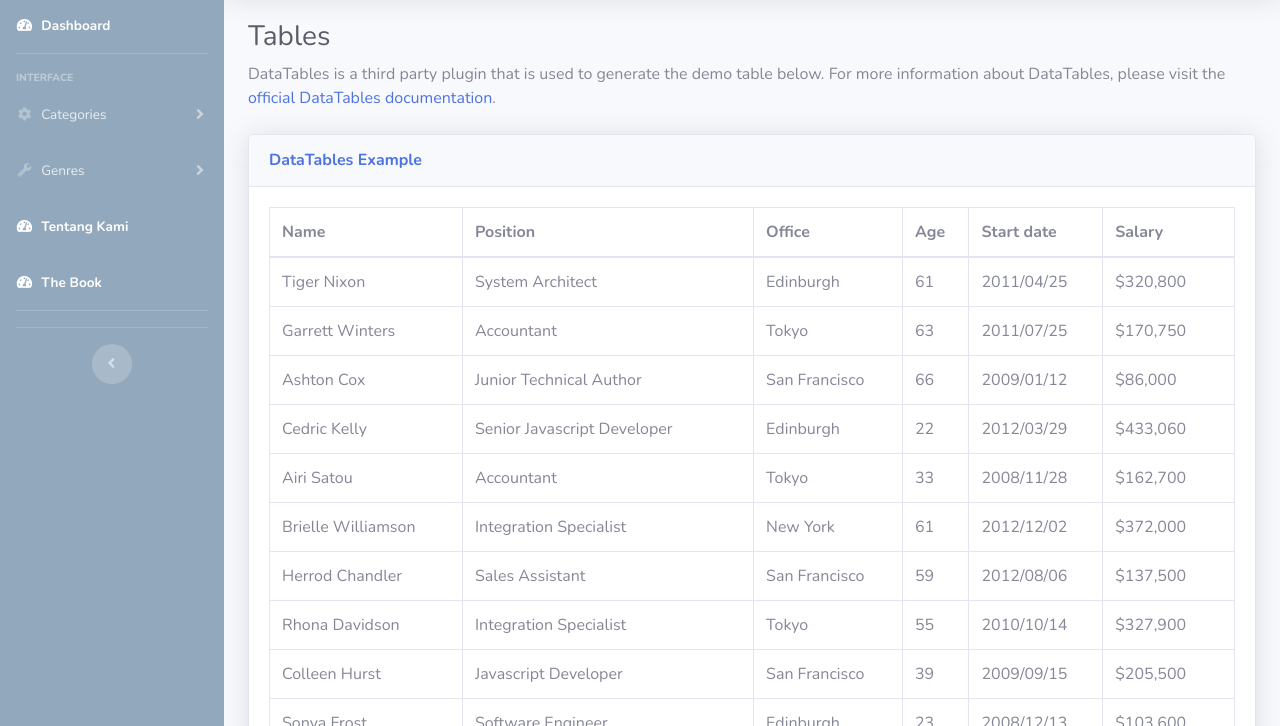
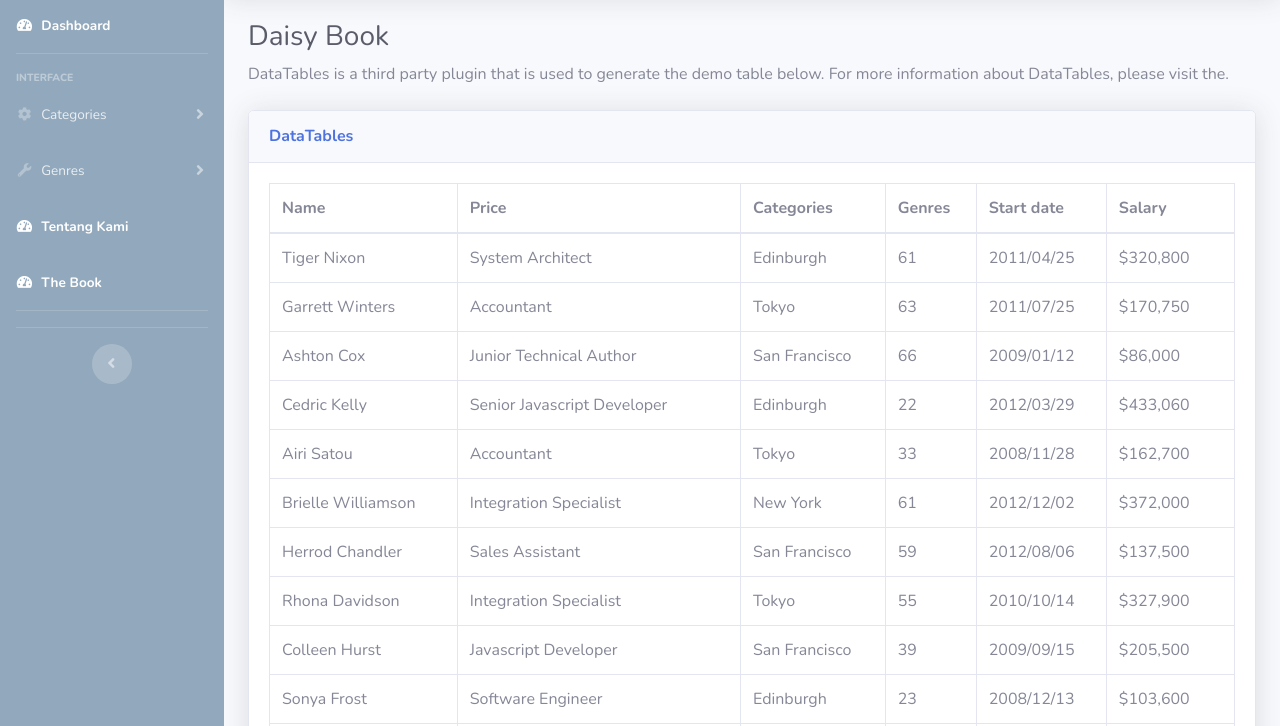
Before and after one commit to gungninda/daisy, a website with bundled scripts: page startbootstrap-sb-admin-2-gh-pages/thebook.html in a window 1280 px wide. Shown: the part 74-800 px from the top of the page. Built offline with nearby package versions, Linux system fonts and the light colour scheme.

Commit message:
one more

```diff
--- a/startbootstrap-sb-admin-2-gh-pages/thebook.html
+++ b/startbootstrap-sb-admin-2-gh-pages/thebook.html
@@ -311,15 +311,14 @@
                 <div class="container-fluid">
 
                     <!-- Page Heading -->
-                    <h1 class="h3 mb-2 text-gray-800">Tables</h1>
+                    <h1 class="h3 mb-2 text-gray-800">Daisy Book</h1>
                     <p class="mb-4">DataTables is a third party plugin that is used to generate the demo table below.
-                        For more information about DataTables, please visit the <a target="_blank"
-                            href="https://datatables.net">official DataTables documentation</a>.</p>
+                        For more information about DataTables, please visit the.</p>
 
                     <!-- DataTales Example -->
                     <div class="card shadow mb-4">
                         <div class="card-header py-3">
-                            <h6 class="m-0 font-weight-bold text-primary">DataTables Example</h6>
+                            <h6 class="m-0 font-weight-bold text-primary">DataTables</h6>
                         </div>
                         <div class="card-body">
                             <div class="table-responsive">
@@ -327,9 +326,9 @@
                                     <thead>
                                         <tr>
                                             <th>Name</th>
-                                            <th>Position</th>
-                                            <th>Office</th>
-                                            <th>Age</th>
+                                            <th>Price</th>
+                                            <th>Categories</th>
+                                            <th>Genres</th>
                                             <th>Start date</th>
                                             <th>Salary</th>
                                         </tr>
```
